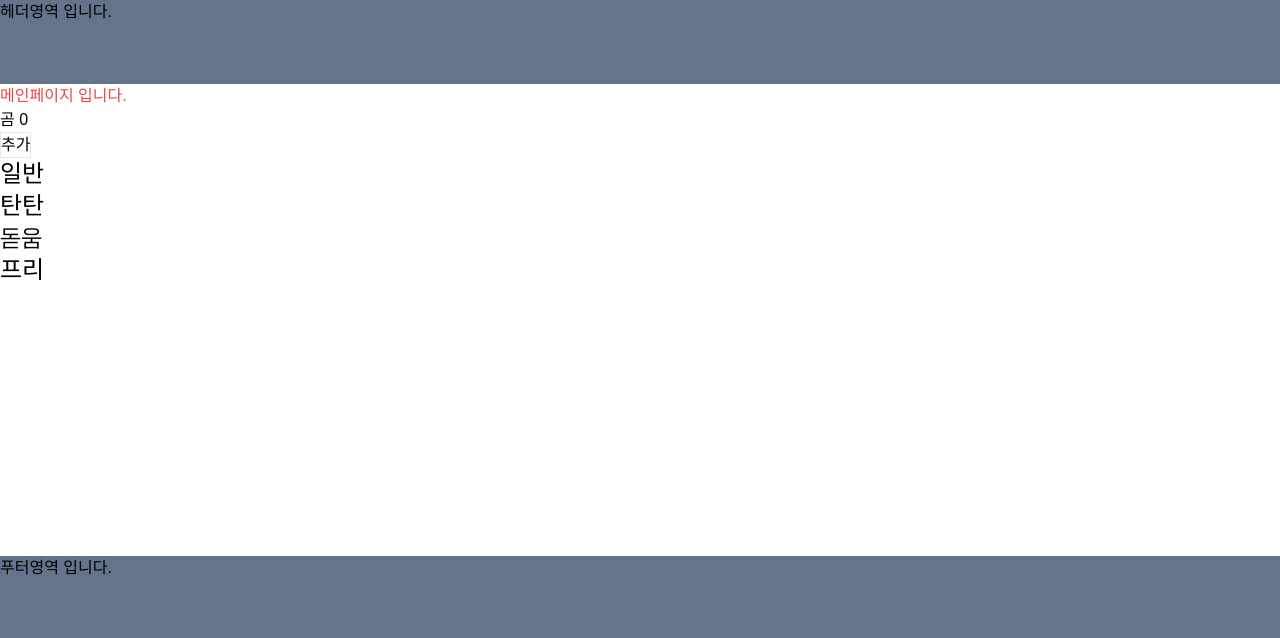
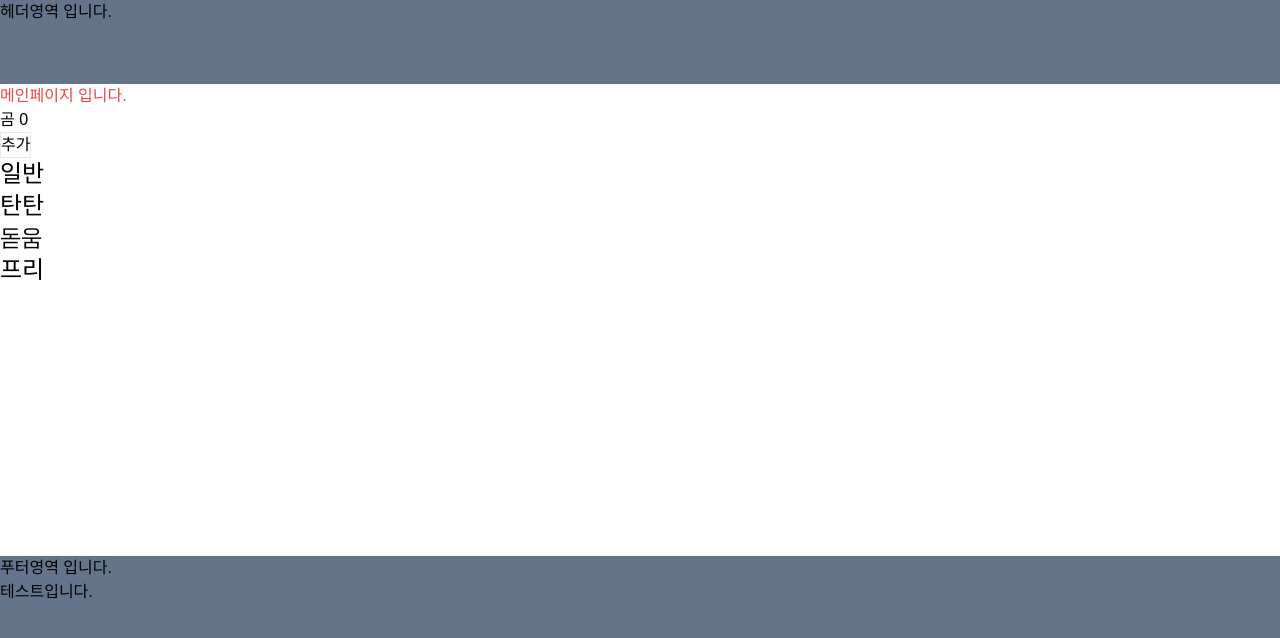
Before and after one commit to Maumkkut/maumkkut_Frontend, a React (Vite) app: page / in a window 1280 px wide. Shown: the top 638 px of the page. Built offline with nearby package versions, Linux system fonts and the light colour scheme; a web font is replaced by a local one.

Commit message:
Test: dev 테스트
- #5

```diff
--- a/src/components/Footer.tsx
+++ b/src/components/Footer.tsx
@@ -5,6 +5,7 @@ const Footer = () => {
     <div className="h-[244px] bg-slate-500">
       <ContentLayout>
         <h1 className="">푸터영역 입니다.</h1>
+        <h1 className="">테스트입니다.</h1>
       </ContentLayout>
     </div>
   );
```
